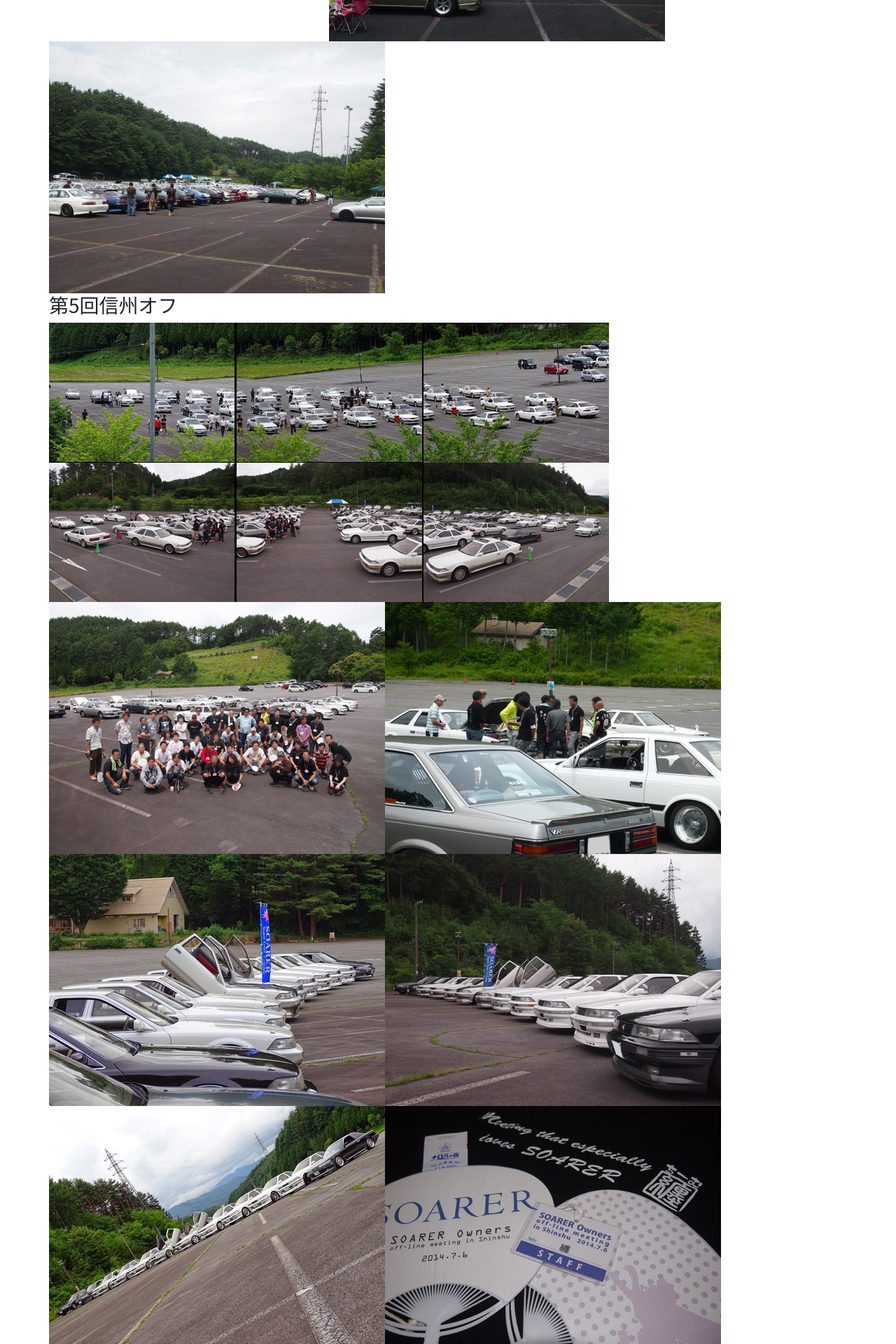
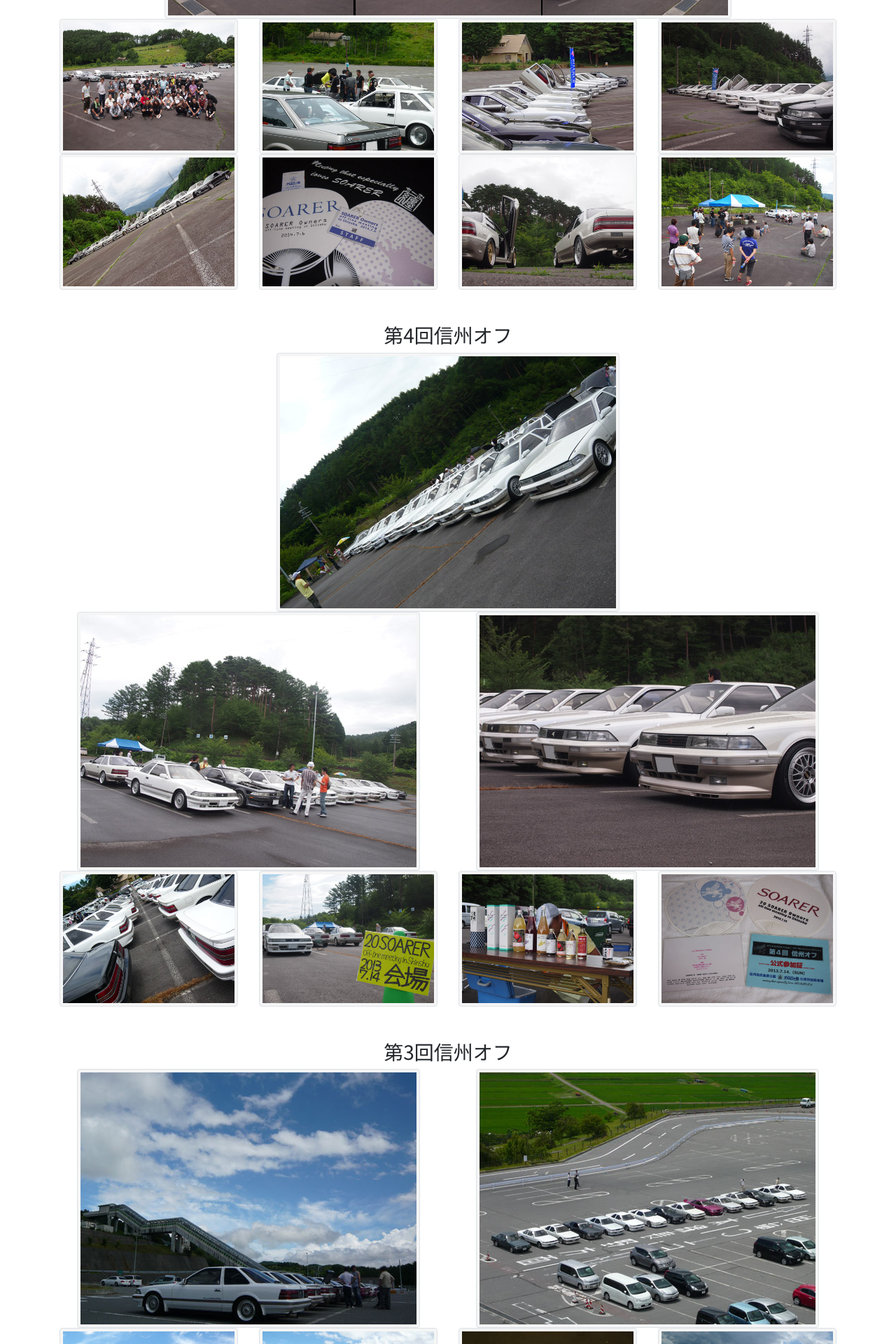
Before and after one commit to aramsan/zenkoku2019, a Django app: page /gallery in a window 1280 px wide. Shown: the part 1588-3508 px from the top of the page at 70% size. Run offline with Django 3.2, Linux system fonts and the light colour scheme; some libraries are stand-ins or nearby versions.

Commit message:
3ヶ月前ページ作成

```diff
--- a/app/urls.py
+++ b/app/urls.py
@@ -5,4 +5,5 @@ from . import views
 urlpatterns = [
      path('', views.index, name='index'),
      path('gallery', views.gallery, name='gallery'),
+     path('threemonth', views.threemonth, name='threemonth'),
 ]
--- a/app/views.py
+++ b/app/views.py
@@ -5,3 +5,6 @@ def index(request):
 
 def gallery(request):
     return render(request, 'app/gallery.html');
+
+def threemonth(request):
+    return render(request, 'app/threemonth.html');
--- a/static/css/main.css
+++ b/static/css/main.css
@@ -109,7 +109,7 @@ h6 {
     margin: 10px;
 }
 
-.thumbnail {
+.img-thumbnail {
     background: #f5f5f5;
 }
 
--- a/templates/app/gallery.html
+++ b/templates/app/gallery.html
@@ -2,256 +2,181 @@
 {% block contents %}
 {% load static %}
 <div class="jumbotron">
-    <div class="container">
-        <br><br><br><br><br><br>
-    </div>
 </div>
 <div class="container">
     <div class="row">
-        <div class="col-xs-12 text-center">
+        <div class="col-12 text-center">
             <h1>ギャラリー</h1>
-            <h3>写真で振り返る信州オフ</h3>
+            <p>写真で振り返る信州オフ</p>
         </div>
     </div>
 </div>
 
 <div class="container">
-    <div class="row">
-        <div class="col-xs-12 text-center">
+    <div class="row mt-5 text-center">
+        <div class="col-12">
             <h3>第6回信州オフ</h3>
         </div>
     </div>
-    <div class="row">
-        <div class="col-xs-12">
-            <div class="thumbnail">
-               <img src="{% static "img/gallery/6-01.png" %}">
-           </div>
+    <div class="row text-center">
+        <div class="col-12 text-center">
+            <img src="{% static "img/gallery/6-01.png" %}" class="img-thumbnail">
         </div>
     </div>
-    <div class="row">
-        <div class="col-xs-offset-1 col-xs-2">
-            <div class="thumbnail">
-               <img src="{% static "img/gallery/6-02.png" %}">
-           </div>
+    <div class="row text-center">
+        <div class="offset-1 col-2">
+            <img src="{% static "img/gallery/6-02.png" %}" class="img-thumbnail">
         </div>
-        <div class="col-xs-2">
-            <div class="thumbnail">
-                <img src="{% static "img/gallery/6-03.png" %}">
-            </div>
+        <div class="col-2">
+            <img src="{% static "img/gallery/6-03.png" %}" class="img-thumbnail">
         </div>
-        <div class="col-xs-2">
-            <div class="thumbnail">
-                <img src="{% static "img/gallery/6-04.png" %}">
-            </div>
+        <div class="col-2">
+            <img src="{% static "img/gallery/6-04.png" %}" class="img-thumbnail">
         </div>
-        <div class="col-xs-2">
-            <div class="thumbnail">
-                <img src="{% static "img/gallery/6-05.png" %}">
-            </div>
+        <div class="col-2">
+            <img src="{% static "img/gallery/6-05.png" %}" class="img-thumbnail">
         </div>
-        <div class="col-xs-2">
-            <div class="thumbnail">
-                <img src="{% static "img/gallery/6-06.png" %}">
-            </div>
+        <div class="col-2">
+            <img src="{% static "img/gallery/6-06.png" %}" class="img-thumbnail">
         </div>
     </div>
-    <div class="row">
-        <div class="col-xs-12 text-center">
+    <div class="row mt-5 text-center">
+        <div class="col-12">
             <h3>第5回信州オフ</h3>
         </div>
     </div>
-    <div class="row">
-        <div class="col-xs-12">
-            <div class="thumbnail">
-               <img src="{% static "img/gallery/5-07.jpg" %}">
-           </div>
+    <div class="row text-center">
+        <div class="col-12">
+            <img src="{% static "img/gallery/5-07.jpg" %}" class="img-thumbnail">
         </div>
     </div>
-    <div class="row">
-        <div class="col-xs-12">
-            <div class="thumbnail">
-               <img src="{% static "img/gallery/5-10.jpg" %}">
-           </div>
+    <div class="row text-center">
+        <div class="col-12">
+            <img src="{% static "img/gallery/5-10.jpg" %}" class="img-thumbnail">
         </div>
     </div>
-    <div class="row">
-        <div class="col-xs-3">
-            <div class="thumbnail">
-                <img src="{% static "img/gallery/5-01.jpg" %}">
-            </div>
+    <div class="row text-center">
+        <div class="col-3">
+            <img src="{% static "img/gallery/5-01.jpg" %}" class="img-thumbnail">
         </div>
-        <div class="col-xs-3">
-            <div class="thumbnail">
-                <img src="{% static "img/gallery/5-02.jpg" %}">
-            </div>
+        <div class="col-3">
+            <img src="{% static "img/gallery/5-02.jpg" %}" class="img-thumbnail">
         </div>
-        <div class="col-xs-3">
-            <div class="thumbnail">
-                <img src="{% static "img/gallery/5-03.jpg" %}">
-            </div>
+        <div class="col-3">
+            <img src="{% static "img/gallery/5-03.jpg" %}" class="img-thumbnail">
         </div>
-        <div class="col-xs-3">
-            <div class="thumbnail">
-                <img src="{% static "img/gallery/5-04.jpg" %}">
-            </div>
+        <div class="col-3">
+            <img src="{% static "img/gallery/5-04.jpg" %}" class="img-thumbnail">
         </div>
     </div>
-    <div class="row">
-        <div class="col-xs-3">
-            <div class="thumbnail">
-                <img src="{% static "img/gallery/5-05.jpg" %}">
-            </div>
+    <div class="row text-center">
+        <div class="col-3">
+            <img src="{% static "img/gallery/5-05.jpg" %}" class="img-thumbnail">
         </div>
-        <div class="col-xs-3">
-            <div class="thumbnail">
-                <img src="{% static "img/gallery/5-06.jpg" %}">
-            </div>
+        <div class="col-3">
+            <img src="{% static "img/gallery/5-06.jpg" %}" class="img-thumbnail">
         </div>
-        <div class="col-xs-3">
-            <div class="thumbnail">
-                <img src="{% static "img/gallery/5-08.jpg" %}">
-            </div>
+        <div class="col-3">
+            <img src="{% static "img/gallery/5-08.jpg" %}" class="img-thumbnail">
         </div>
-        <div class="col-xs-3">
-            <div class="thumbnail">
-                <img src="{% static "img/gallery/5-09.jpg" %}">
-            </div>
+        <div class="col-3">
+            <img src="{% static "img/gallery/5-09.jpg" %}" class="img-thumbnail">
         </div>
     </div>
-    <div class="row">
-        <div class="col-xs-12 text-center">
+    <div class="row mt-5">
+        <div class="col-12 text-center">
             <h3>第4回信州オフ</h3>
         </div>
     </div>
-    <div class="row">
-        <div class="col-xs-12">
-            <div class="thumbnail">
-               <img src="{% static "img/gallery/4-03.jpg" %}">
-           </div>
+    <div class="row text-center">
+        <div class="col-12 text-center">
+            <img src="{% static "img/gallery/4-03.jpg" %}" class="img-thumbnail">
         </div>
     </div>
-    <div class="row">
-        <div class="col-xs-6">
-            <div class="thumbnail">
-               <img src="{% static "img/gallery/4-04.jpg" %}">
-           </div>
+    <div class="row text-center">
+        <div class="col-6">
+            <img src="{% static "img/gallery/4-04.jpg" %}" class="img-thumbnail">
         </div>
-        <div class="col-xs-6">
-           <div class="thumbnail">
-               <img src="{% static "img/gallery/4-07.jpg" %}">
-            </div>
+        <div class="col-6">
+            <img src="{% static "img/gallery/4-07.jpg" %}" class="img-thumbnail">
         </div>
     </div>
-    <div class="row">
-        <div class="col-xs-3">
-            <div class="thumbnail">
-                <img src="{% static "img/gallery/4-01.jpg" %}">
-            </div>
+    <div class="row text-center">
+        <div class="col-3">
+            <img src="{% static "img/gallery/4-01.jpg" %}" class="img-thumbnail">
         </div>
-        <div class="col-xs-3">
-            <div class="thumbnail">
-                <img src="{% static "img/gallery/4-02.jpg" %}">
-            </div>
+        <div class="col-3">
+            <img src="{% static "img/gallery/4-02.jpg" %}" class="img-thumbnail">
         </div>
-        <div class="col-xs-3">
-            <div class="thumbnail">
-                <img src="{% static "img/gallery/4-05.jpg" %}">
-            </div>
+        <div class="col-3">
+            <img src="{% static "img/gallery/4-05.jpg" %}" class="img-thumbnail">
         </div>
-        <div class="col-xs-3">
-            <div class="thumbnail">
-                <img src="{% static "img/gallery/4-06.jpg" %}">
-            </div>
+        <div class="col-3">
+            <img src="{% static "img/gallery/4-06.jpg" %}" class="img-thumbnail">
         </div>
     </div>
-    <div class="row">
-        <div class="col-xs-12 text-center">
+    <div class="row mt-5 text-center">
+        <div class="col-12">
             <h3>第3回信州オフ</h3>
         </div>
     </div>
-    <div class="row">
-        <div class="col-xs-6">
-            <div class="thumbnail">
-               <img src="{% static "img/gallery/3-01.jpg" %}">
-           </div>
+    <div class="row text-center">
+        <div class="col-6">
+            <img src="{% static "img/gallery/3-01.jpg" %}" class="img-thumbnail">
         </div>
-        <div class="col-xs-6">
-           <div class="thumbnail">
-               <img src="{% static "img/gallery/3-02.jpg" %}">
-            </div>
+        <div class="col-6">
+            <img src="{% static "img/gallery/3-02.jpg" %}" class="img-thumbnail">
         </div>
     </div>
-    <div class="row">
-        <div class="col-xs-3">
-            <div class="thumbnail">
-                <img src="{% static "img/gallery/3-03.jpg" %}">
-            </div>
+    <div class="row text-center">
+        <div class="col-3">
+            <img src="{% static "img/gallery/3-03.jpg" %}" class="img-thumbnail">
         </div>
-        <div class="col-xs-3">
-            <div class="thumbnail">
-                <img src="{% static "img/gallery/3-04.jpg" %}">
-            </div>
+        <div class="col-3">
+            <img src="{% static "img/gallery/3-04.jpg" %}" class="img-thumbnail">
         </div>
-        <div class="col-xs-3">
-            <div class="thumbnail">
-                <img src="{% static "img/gallery/3-05.jpg" %}">
-            </div>
+        <div class="col-3">
+            <img src="{% static "img/gallery/3-05.jpg" %}" class="img-thumbnail">
         </div>
-        <div class="col-xs-3">
-            <div class="thumbnail">
-                <img src="{% static "img/gallery/3-06.jpg" %}">
-            </div>
+        <div class="col-3">
+            <img src="{% static "img/gallery/3-06.jpg" %}" class="img-thumbnail">
         </div>
     </div>
-    <div class="row">
-        <div class="col-xs-12 text-center">
+    <div class="row mt-5 text-center">
+        <div class="col-12">
             <h3>第2回信州オフ</h3>
         </div>
     </div>
-    <div class="row">
-        <div class="col-xs-6">
-            <div class="thumbnail">
-               <img src="{% static "img/gallery/2-01.jpg" %}">
-           </div>
+    <div class="row text-center">
+        <div class="col-6">
+            <img src="{% static "img/gallery/2-01.jpg" %}" class="img-thumbnail">
         </div>
-        <div class="col-xs-6">
-           <div class="thumbnail">
-               <img src="{% static "img/gallery/2-04.jpg" %}">
-            </div>
+        <div class="col-6">
+            <img src="{% static "img/gallery/2-04.jpg" %}" class="img-thumbnail">
         </div>
     </div>
-    <div class="row">
-        <div class="col-xs-3">
-            <div class="thumbnail">
-                <img src="{% static "img/gallery/2-02.jpg" %}">
-            </div>
+    <div class="row text-center">
+        <div class="col-3">
+            <img src="{% static "img/gallery/2-02.jpg" %}" class="img-thumbnail">
         </div>
-        <div class="col-xs-3">
-            <div class="thumbnail">
-                <img src="{% static "img/gallery/2-03.jpg" %}">
-            </div>
+        <div class="col-3">
+            <img src="{% static "img/gallery/2-03.jpg" %}" class="img-thumbnail">
         </div>
-        <div class="col-xs-3">
-            <div class="thumbnail">
-                <img src="{% static "img/gallery/2-05.jpg" %}">
-            </div>
+        <div class="col-3">
+            <img src="{% static "img/gallery/2-05.jpg" %}" class="img-thumbnail">
         </div>
-        <div class="col-xs-3">
-            <div class="thumbnail">
-                <img src="{% static "img/gallery/2-06.jpg" %}">
-            </div>
+        <div class="col-3">
+            <img src="{% static "img/gallery/2-06.jpg" %}" class="img-thumbnail">
         </div>
     </div>
-    <div class="row">
-        <div class="col-xs-12 text-center">
+    <div class="row mt-5 text-center">
+        <div class="col-12">
             <h3>第1回信州オフ</h3>
         </div>
     </div>
-    <div class="row">
-        <div class="col-xs-12">
-            <div class="thumbnail">
-                <img src="{% static "img/gallery/1-01.jpg" %}">
-            </div>
+    <div class="row text-center">
+        <div class="col-12">
+            <img src="{% static "img/gallery/1-01.jpg" %}" class="img-thumbnail">
         </div>
     </div>
 </div>
```
Also changed, not shown: templates/app/index.html (+3 -19 lines), templates/app/threemonth.html (added, +219 -0 lines).
